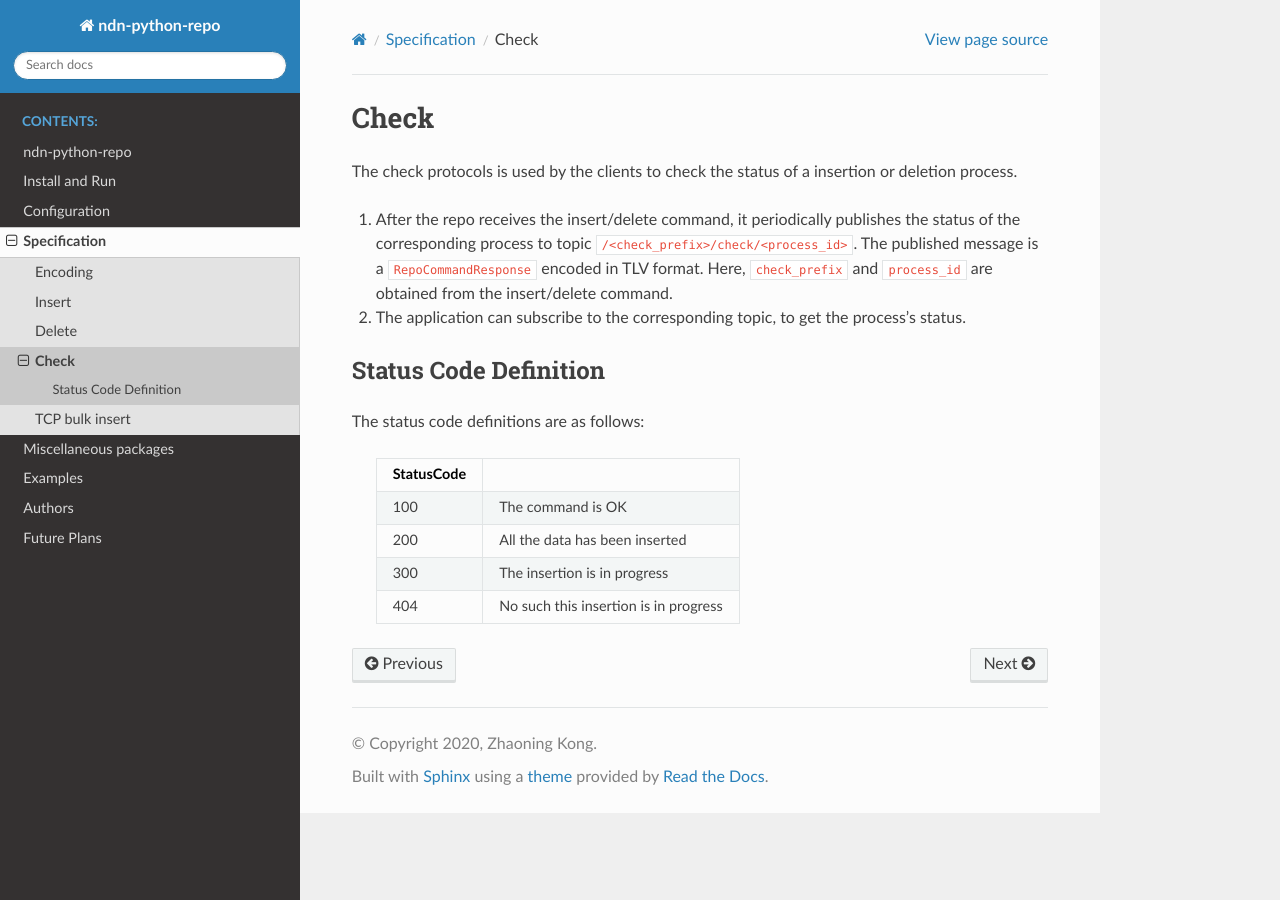
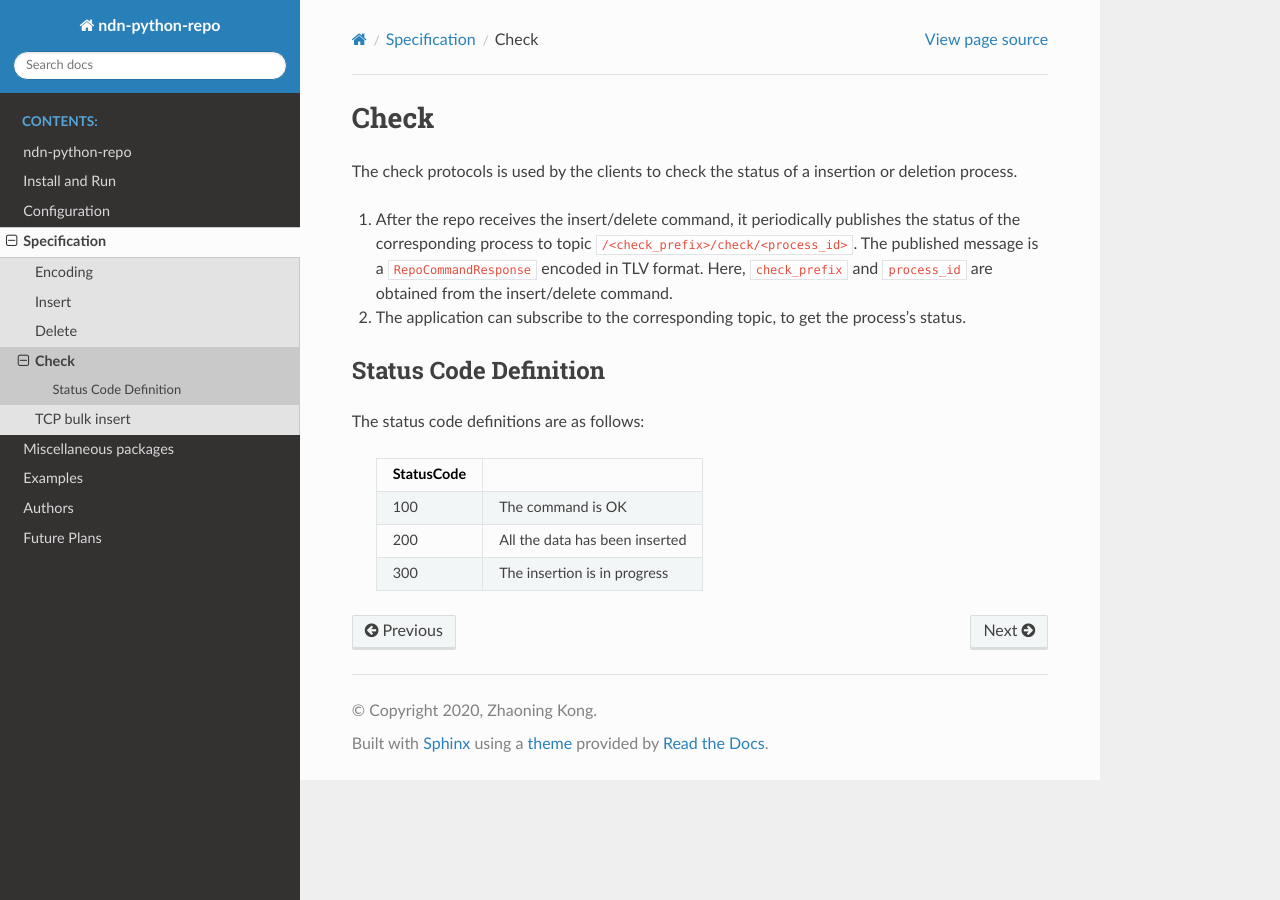
Before and after one commit to UCLA-IRL/ndn-python-repo, a Sphinx documentation site: the page built from docs/src/specification/check.rst, in a window 1280 px wide. Built offline with Sphinx 7.4.7 and the Read the Docs theme 2.0.0, drawn with Linux system fonts in a browser that asks for light colours.

Commit message:
docs: remove 404 status code, fixing issue #47

```diff
--- a/docs/src/specification/check.rst
+++ b/docs/src/specification/check.rst
@@ -24,5 +24,3 @@ The status code definitions are as follows:
     +----------------------+------------------------------------------------------------+
     | 300                  | The insertion is in progress                               |
     +----------------------+------------------------------------------------------------+
-    | 404                  | No such this insertion is in progress                      |
-    +----------------------+------------------------------------------------------------+
```
